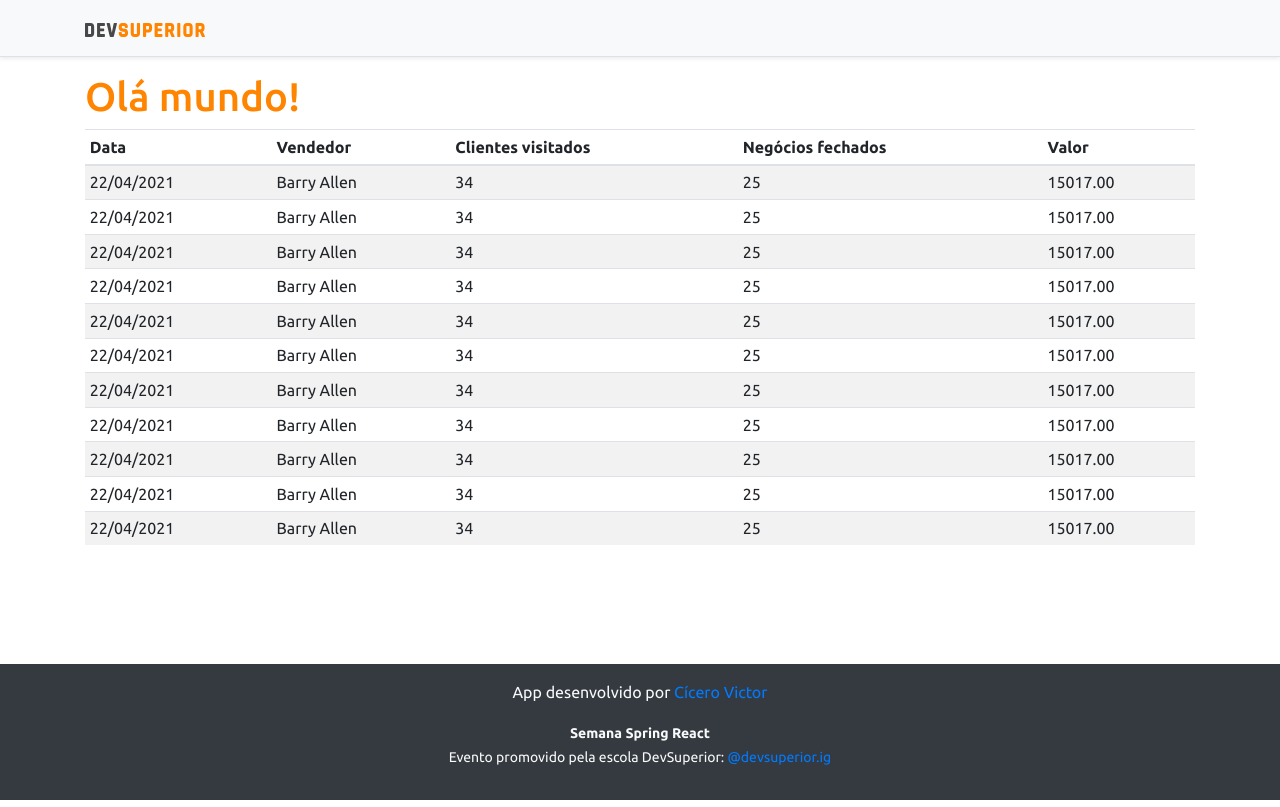
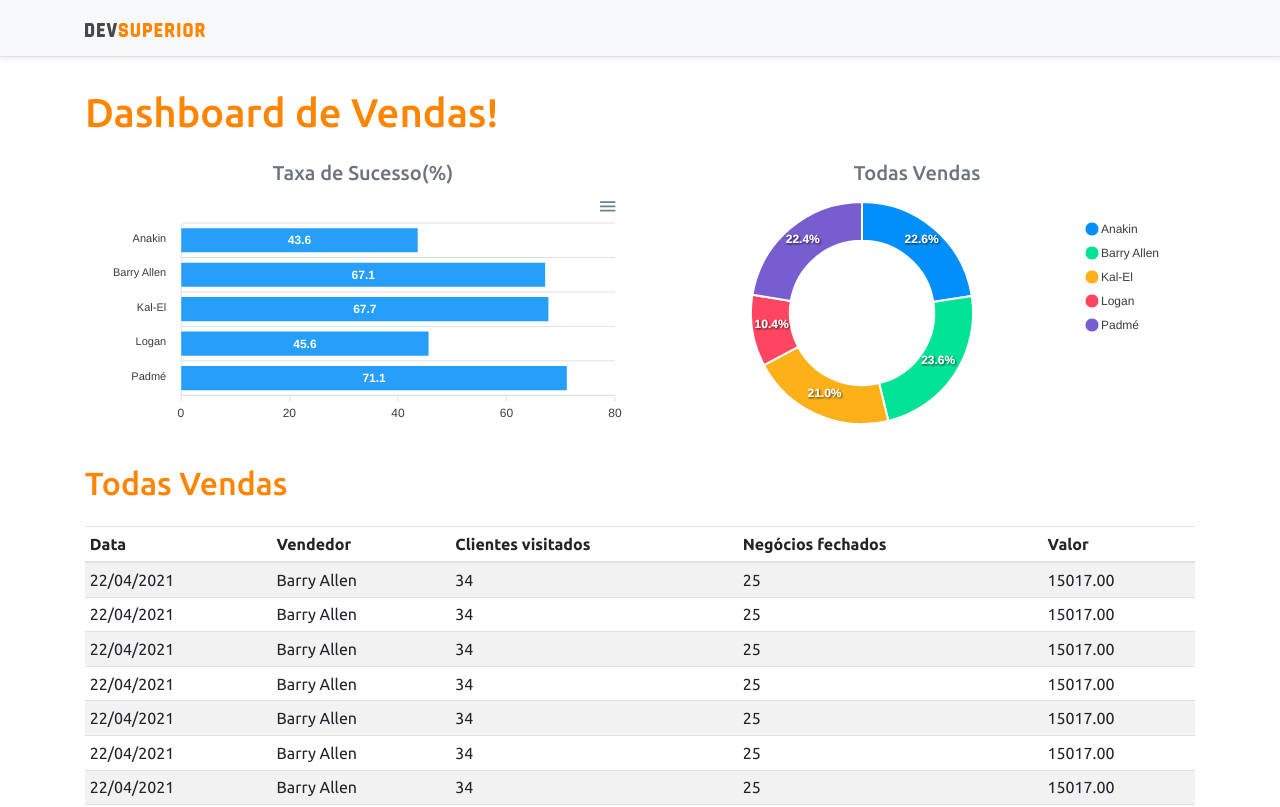
Before and after one commit to cvictorj17/projeto-sds3, a React (Create React App) app in the folder frontend/: page / in a window 1280 px wide. Shown: the top 807 px of the page. Built offline with nearby package versions, Linux system fonts and the light colour scheme.

Commit message:
Basic sta

```diff
--- a/frontend/package.json
+++ b/frontend/package.json
@@ -10,8 +10,10 @@
     "@types/node": "^12.0.0",
     "@types/react": "^17.0.0",
     "@types/react-dom": "^17.0.0",
+    "apexcharts": "^3.26.1",
     "bootstrap": "^4.6.0",
     "react": "^17.0.2",
+    "react-apexcharts": "^1.3.9",
     "react-dom": "^17.0.2",
     "react-scripts": "4.0.3",
     "typescript": "^4.1.2",
--- a/frontend/src/App.tsx
+++ b/frontend/src/App.tsx
@@ -1,13 +1,29 @@
 import NavBar from "components/navbar";
 import Footer from "components/footer";
 import DataTable from "components/dataTable";
+import BarCharts from "components/barCharts";
+import DonutCharts from "components/donutCharts";
 function App() {
   return (
     <>
       <NavBar />
       <div className="container">
-        <h1 className="text-primary">Olá mundo!</h1>
+        <h1 className="text-primary py-3">Dashboard de Vendas!</h1>
 
+        <div className="row px-3">
+          <div className="col-sm-6">
+            <h5 className="text-center text-secondary">Taxa de Sucesso(%)</h5>
+            <BarCharts />
+          </div>
+          <div className="col-sm-6">
+            <h5 className="text-center text-secondary">Todas Vendas</h5>
+            <DonutCharts />
+          </div>
+        </div>
+
+        <div className="py-3">
+          <h2 className="text-primary">Todas Vendas</h2>
+        </div>
         <DataTable />
       </div>
       <Footer />
--- /dev/null
+++ b/frontend/src/components/barCharts/index.tsx
@@ -0,0 +1,36 @@
+
+import Chart from 'react-apexcharts';
+
+const BarCharts = () => {
+
+    const options = {
+        plotOptions: {
+            bar: {
+                horizontal: true,
+            }
+        },
+    };
+
+    const mockData = {
+        labels: {
+            categories: ['Anakin', 'Barry Allen', 'Kal-El', 'Logan', 'Padmé']
+        },
+        series: [
+            {
+                name: "% Sucesso",
+                data: [43.6, 67.1, 67.7, 45.6, 71.1]
+            }
+        ]
+    };
+
+    return (
+        <Chart
+            options= {{...options, xaxis: mockData.labels }}
+            series={mockData.series}
+            type="bar"
+            height="240"
+        />
+    );
+}
+
+export default BarCharts;
--- /dev/null
+++ b/frontend/src/components/donutCharts/index.tsx
@@ -0,0 +1,27 @@
+
+import Chart from 'react-apexcharts';
+
+const DonutCharts = () => {
+
+    const mockData = {
+        series: [477138, 499928, 444867, 220426, 473088],
+        labels: ['Anakin', 'Barry Allen', 'Kal-El', 'Logan', 'Padmé']
+    }
+
+    const options = {
+        legend: {
+            show: true
+        }
+    }
+
+    return (
+        <Chart
+            options= {{...options, labels: mockData.labels }}
+            series={mockData.series}
+            type="donut"
+            height="240"
+        />
+    );
+}
+
+export default DonutCharts;
```
Also changed, not shown: 1 other file (tests, documents, lock files or other folders).
